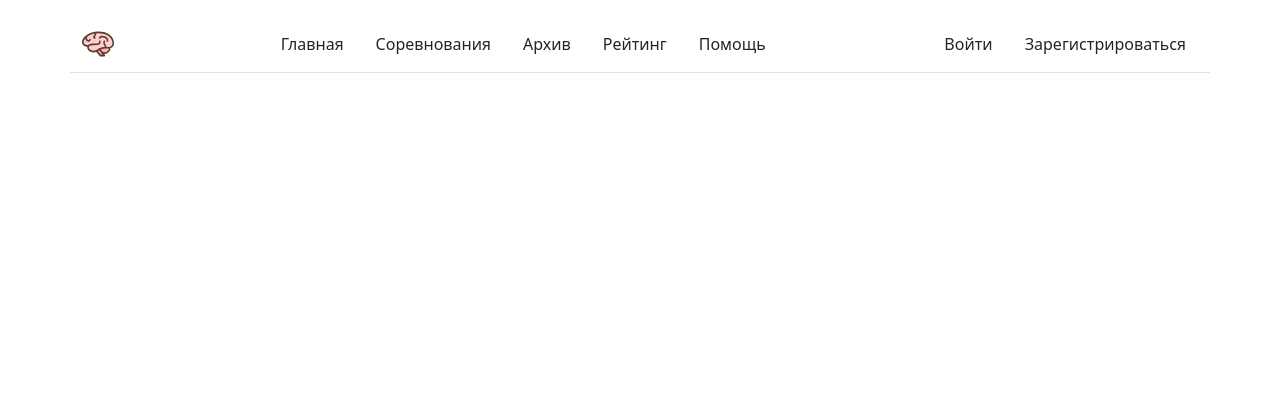
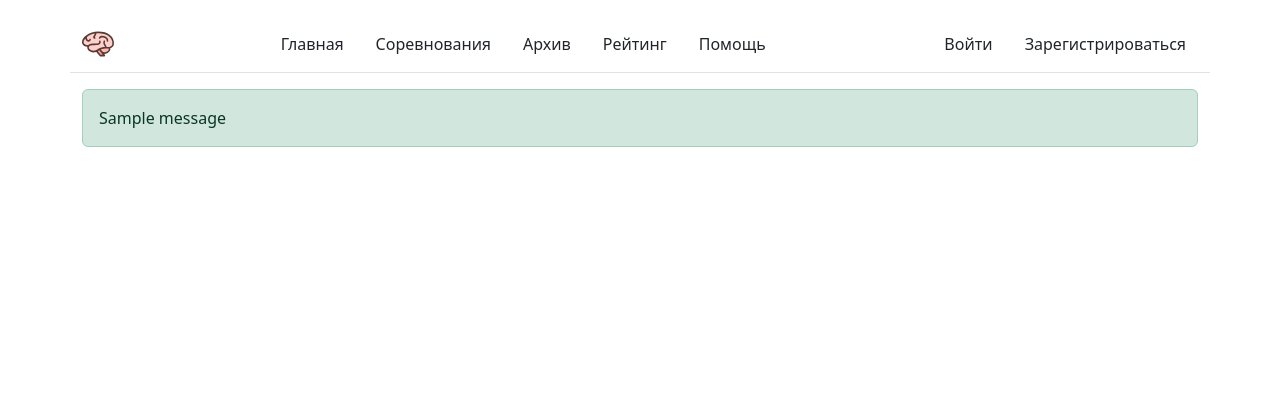
Before and after one commit to fivan999/BrainForces, a Django app: page / in a window 1280 px wide. Shown: the top 420 px of the page. Run offline with Django 3.2, Linux system fonts and the light colour scheme; tables that the repository leaves empty hold one stand-in row (values such as "Sample post"); one stand-in notice (Sample message) is shown; some libraries are stand-ins or nearby versions.

Commit message:
отображение сообщений в шаблоне, исправил ошибку в токене

```diff
--- a/brainforces/brainforces/settings.py
+++ b/brainforces/brainforces/settings.py
@@ -62,7 +62,7 @@ MIDDLEWARE = [
     'debug_toolbar.middleware.DebugToolbarMiddleware',
 ]
 
-INTERNAL_IPS = os.environ.get('INTERNAL_IPS', default='127.0.0.1').split()
+INTERNAL_IPS = os.getenv('INTERNAL_IPS', default='127.0.0.1').split()
 
 ROOT_URLCONF = 'brainforces.urls'
 
@@ -134,6 +134,10 @@ LOGIN_URL = '/auth/login/'
 LOGIN_REDIRECT_URL = '/'
 LOGOUT_REDIRECT_URL = '/auth/login/'
 
+USER_IS_ACTIVE = os.getenv('USER_IS_ACTIVE', default='False').lower() in (
+    'true', 'y', '1', 'yes'
+)
+
 AUTHENTICATION_BACKENDS = ['users.backends.EmailBackend']
 LOGIN_ATTEMPTS = int(os.environ.get('LOGIN_ATTEMPTS', default=3))
 
--- a/brainforces/homepage/urls.py
+++ b/brainforces/homepage/urls.py
@@ -1,6 +1,8 @@
 import django.urls
 import django.views.generic
 
+
+app_name = 'homepage'
 
 urlpatterns = [
     django.urls.path(
@@ -8,5 +10,6 @@ urlpatterns = [
         django.views.generic.TemplateView.as_view(
             template_name='homepage/homepage.html'
         ),
+        name='homepage'
     )
 ]
--- a/brainforces/templates/base.html
+++ b/brainforces/templates/base.html
@@ -16,6 +16,13 @@
   <body class="d-flex flex-column min-vh-100">
     {% include "includes/header.html" %}
     <main>
+      {% for message in messages %}
+        <div class="container xxl-8">
+          <div class="alert {{ message.tags }} alert-dismissible" role="alert">
+            {{ message }}
+          </div>
+        </div>
+      {% endfor %}
       {% block content %}{% endblock content %}
     </main>
     {% include "includes/footer.html" %}
--- a/brainforces/users/tokens.py
+++ b/brainforces/users/tokens.py
@@ -54,7 +54,7 @@ class TokenGeneratorWithTimestamp(
                     now - datetime.combine(now.date(), datetime.time.min)
                 ).total_seconds()
             )
-        if (self._num_seconds(now) - ts) > self.token_validity_period:
+        if (self._num_seconds(now) - ts) > self.timestamp:
             return False
 
         return True
```
Also changed, not shown: README.md, 1 other file.
